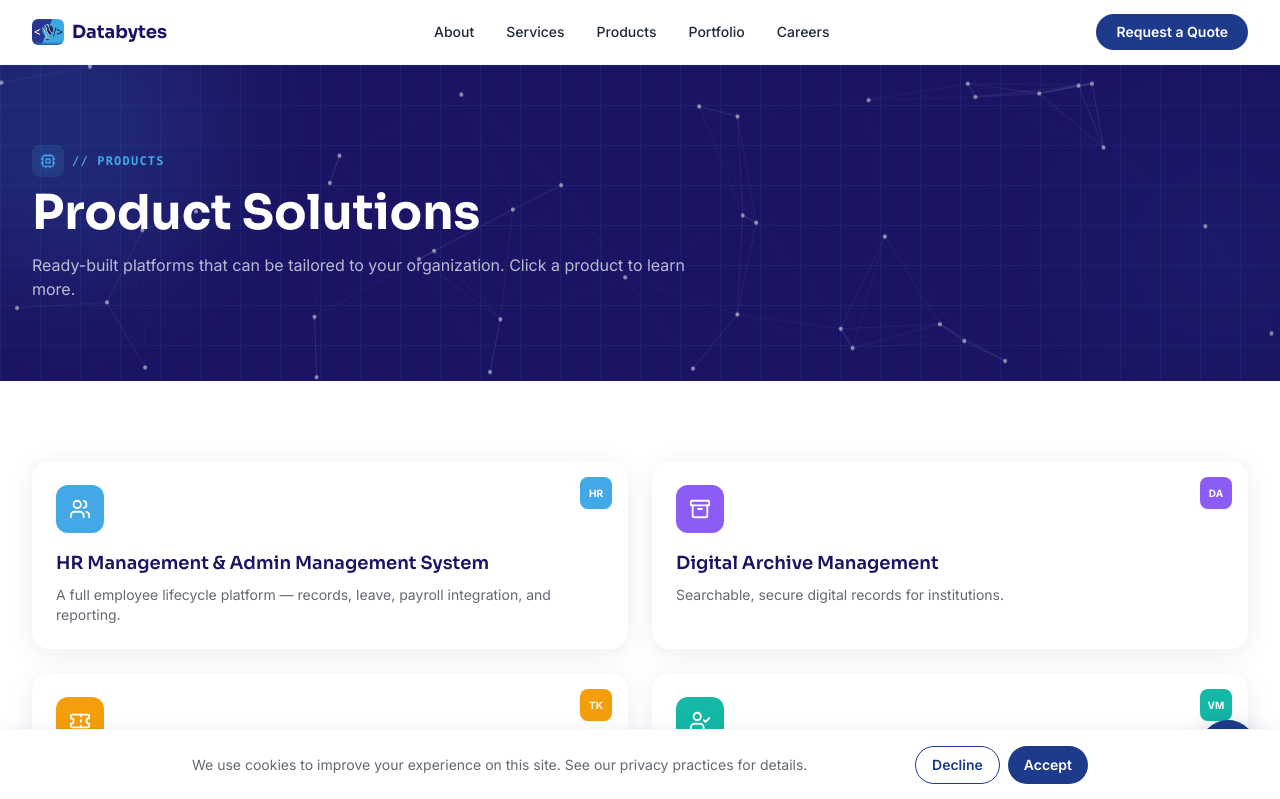
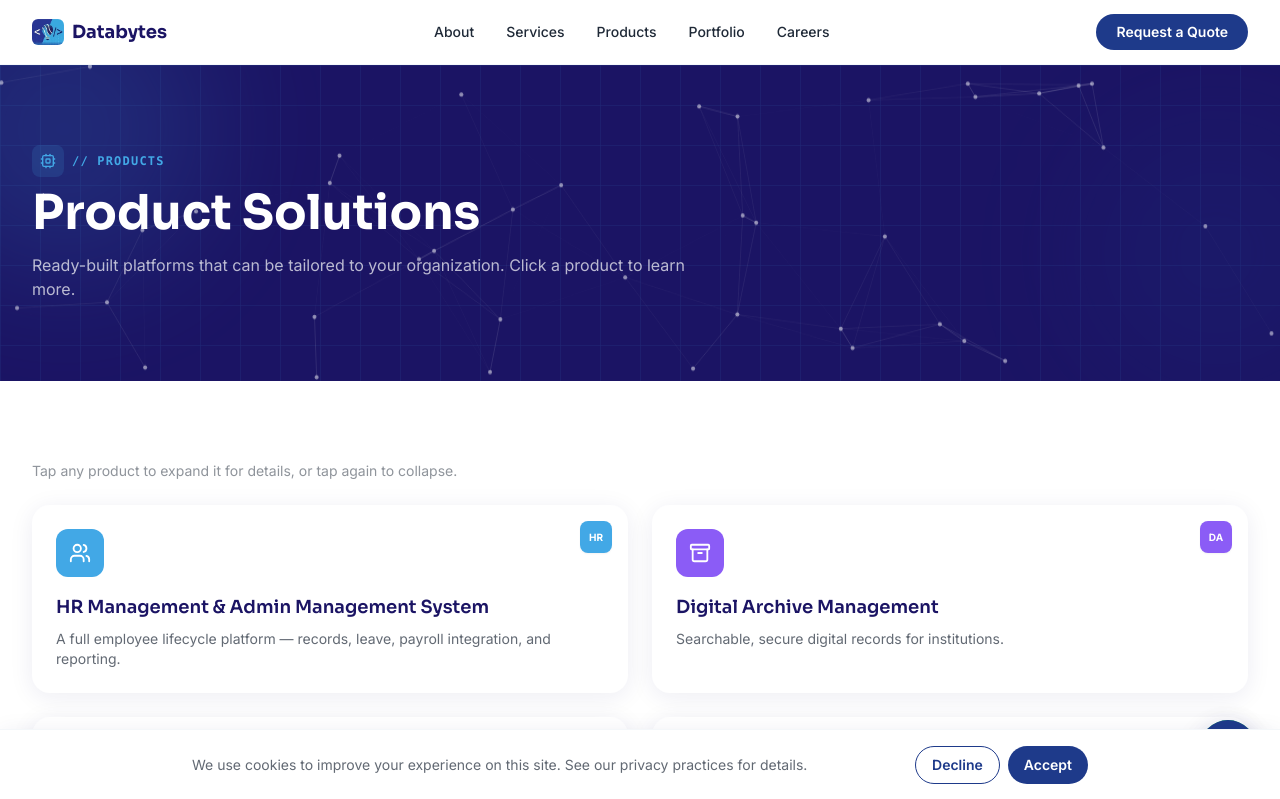
Before and after one commit to semelanie/Databytes, a Next.js app: page /products in a window 1280 px wide. Shown: the top 799 px of the page. Built offline with nearby package versions, Linux system fonts and the light colour scheme.

Commit message:
Add files via upload

```diff
--- a/src/app/products/page.tsx
+++ b/src/app/products/page.tsx
@@ -15,6 +15,9 @@ export default function ProductsPage() {
         description="Ready-built platforms that can be tailored to your organization. Click a product to learn more."
       />
       <Container className="py-20">
+        <p className="mb-6 text-sm text-ink/50">
+          Tap any product to expand it for details, or tap again to collapse.
+        </p>
         <div className="grid gap-6 md:grid-cols-2">
           {products.map((product) => (
             <ProductCard
```
